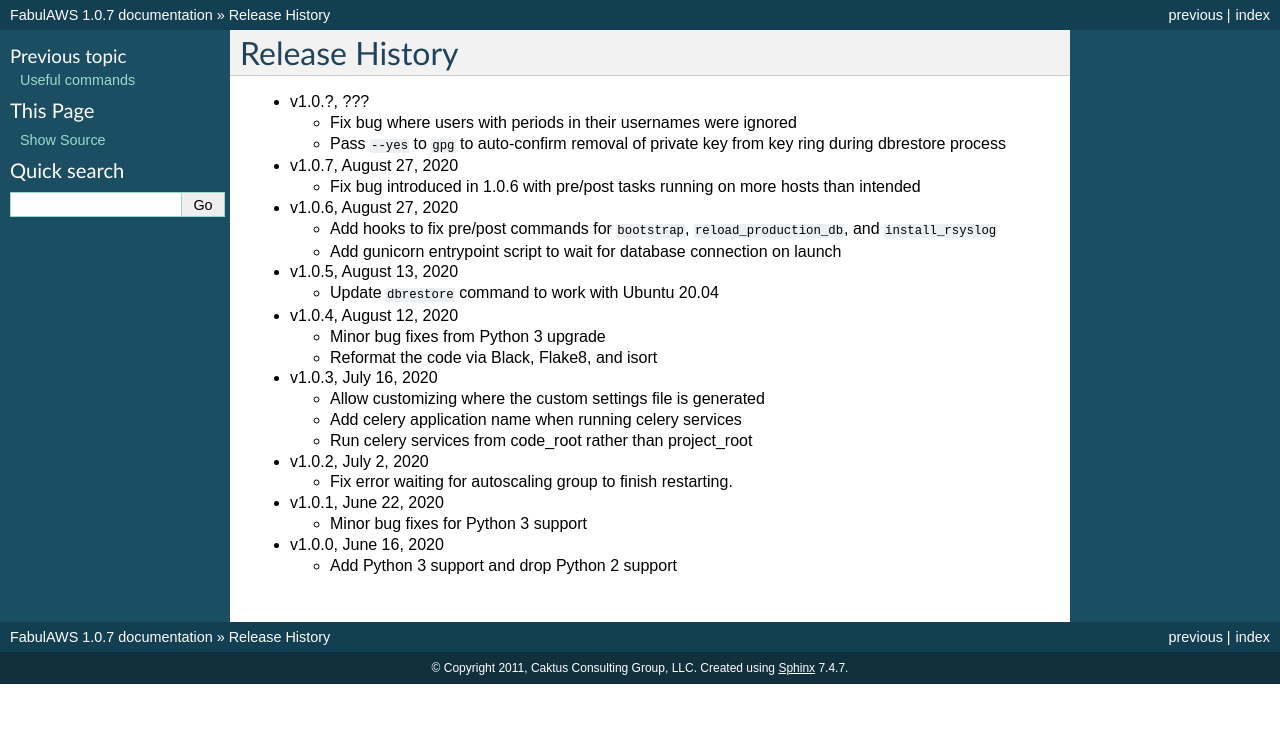
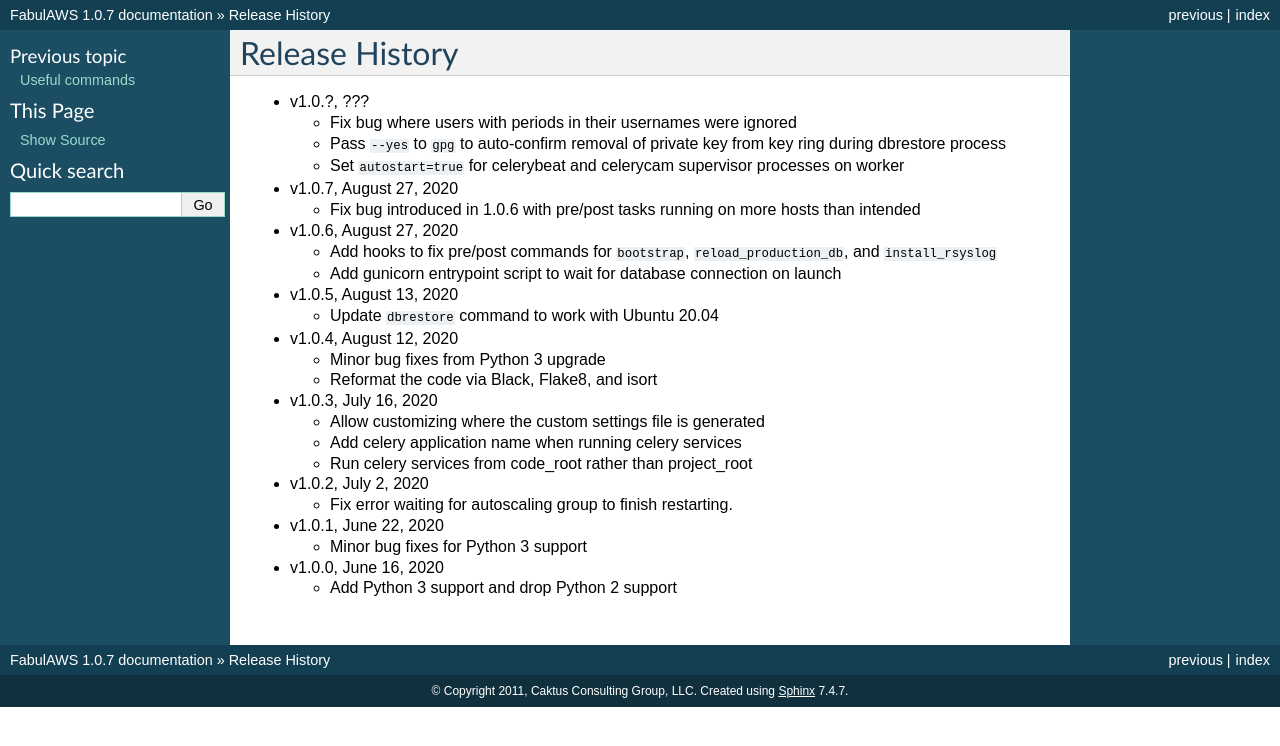
Before and after one commit to caktus/fabulaws, a Sphinx documentation site: the page built from docs/releases.rst, in a window 1280 px wide. Shown: the top 746 px of the page. Built offline with Sphinx 7.4.7, drawn with Linux system fonts in a browser that asks for light colours.

Commit message:
update release docs

```diff
--- a/docs/releases.rst
+++ b/docs/releases.rst
@@ -5,6 +5,7 @@ Release History
 
   * Fix bug where users with periods in their usernames were ignored
   * Pass ``--yes`` to ``gpg`` to auto-confirm removal of private key from key ring during dbrestore process
+  * Set ``autostart=true`` for celerybeat and celerycam supervisor processes on worker
 
 * v1.0.7, August 27, 2020
 
```
